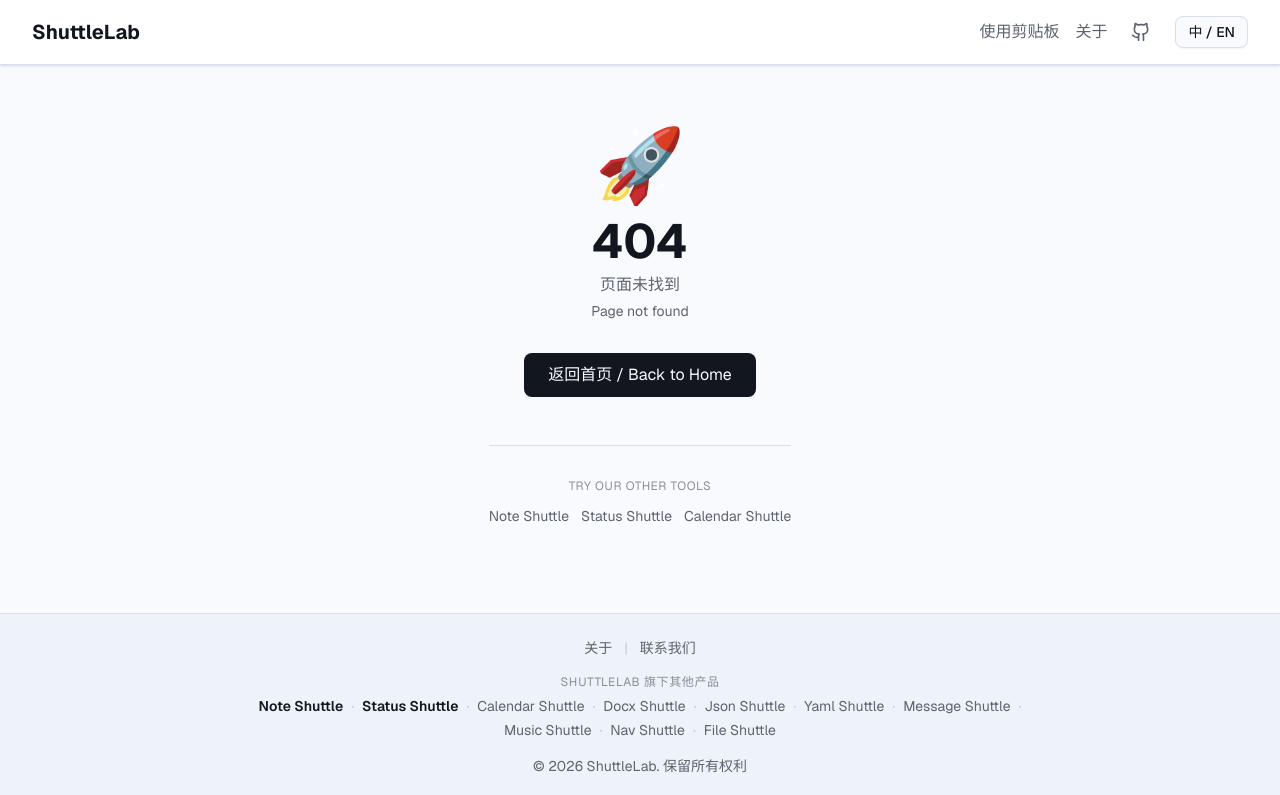
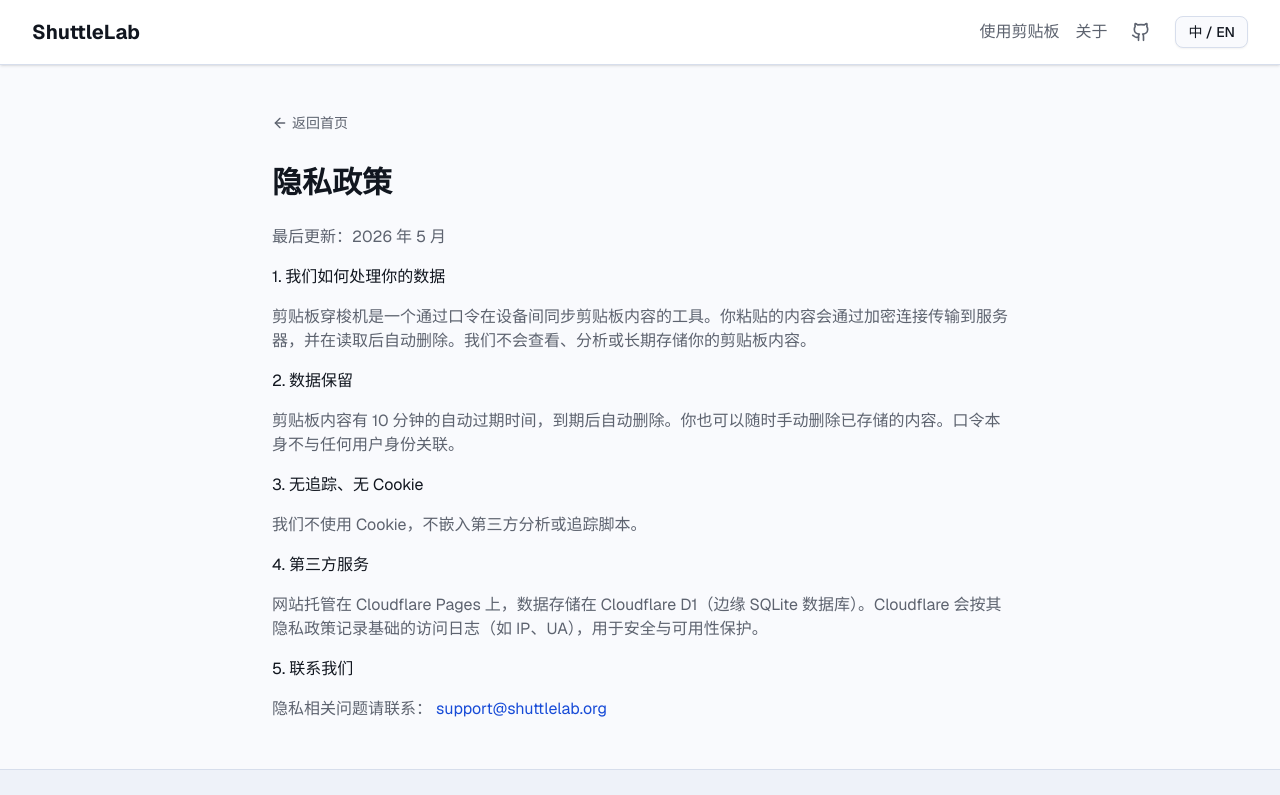
Before and after one commit to ShuttleLab/clipboard-shuttle, a Next.js app: page /privacy in a window 1280 px wide. Before the commit this address had no page. Shown: the top 795 px of the page. Built offline with nearby package versions, Linux system fonts and the light colour scheme.

Commit message:
feat: add privacy/terms pages + iOS input zoom fix
- New bilingual /privacy and /terms pages — handbook compliance gap
- globals.css: input font-size >= 16px (iOS zoom fix, WCAG-friendly)

```diff
--- a/app/globals.css
+++ b/app/globals.css
@@ -51,6 +51,9 @@
   }
   body {
     @apply bg-background text-foreground font-sans;
+  }
+  input, textarea, select {
+    font-size: max(1rem, 16px);
   }
 }
 
--- /dev/null
+++ b/app/privacy/page.tsx
@@ -0,0 +1,73 @@
+"use client";
+
+import Link from "next/link";
+import { ArrowLeft } from "lucide-react";
+import { useI18n } from "@/components/i18n-provider";
+
+export default function PrivacyPage() {
+  const { lang } = useI18n();
+  const zh = lang === "zh";
+  return (
+    <div className="max-w-3xl mx-auto px-4 py-12">
+      <Link
+        href="/"
+        className="inline-flex items-center gap-1 text-sm text-muted-foreground hover:text-foreground mb-8"
+      >
+        <ArrowLeft className="size-4" />
+        {zh ? "返回首页" : "Back to Home"}
+      </Link>
+      <h1 className="text-3xl font-bold mb-6">
+        {zh ? "隐私政策" : "Privacy Policy"}
+      </h1>
+      <div className="prose prose-sm dark:prose-invert max-w-none text-muted-foreground space-y-4">
+        <p>{zh ? "最后更新：2026 年 5 月" : "Last updated: May 2026"}</p>
+
+        <h2 className="text-foreground">
+          {zh ? "1. 我们如何处理你的数据" : "1. How we handle your data"}
+        </h2>
+        <p>
+          {zh
+            ? "剪贴板穿梭机是一个通过口令在设备间同步剪贴板内容的工具。你粘贴的内容会通过加密连接传输到服务器，并在读取后自动删除。我们不会查看、分析或长期存储你的剪贴板内容。"
+            : "Clipboard Shuttle is a tool for syncing clipboard content across devices using room codes. Your content is transmitted to the server over an encrypted connection and automatically deleted after retrieval. We never view, analyze, or permanently store your clipboard content."}
+        </p>
+
+        <h2 className="text-foreground">
+          {zh ? "2. 数据保留" : "2. Data retention"}
+        </h2>
+        <p>
+          {zh
+            ? "剪贴板内容有 10 分钟的自动过期时间，到期后自动删除。你也可以随时手动删除已存储的内容。口令本身不与任何用户身份关联。"
+            : "Clipboard content has a 10-minute auto-expiry and is deleted automatically. You can also manually delete stored content at any time. Room codes are not associated with any user identity."}
+        </p>
+
+        <h2 className="text-foreground">
+          {zh ? "3. 无追踪、无 Cookie" : "3. No tracking, no cookies"}
+        </h2>
+        <p>
+          {zh
+            ? "我们不使用 Cookie，不嵌入第三方分析或追踪脚本。"
+            : "We don't use cookies and don't embed any third-party analytics or tracking scripts."}
+        </p>
+
+        <h2 className="text-foreground">
+          {zh ? "4. 第三方服务" : "4. Third-party services"}
+        </h2>
+        <p>
+          {zh
+            ? "网站托管在 Cloudflare Pages 上，数据存储在 Cloudflare D1（边缘 SQLite 数据库）。Cloudflare 会按其隐私政策记录基础的访问日志（如 IP、UA），用于安全与可用性保护。"
+            : "The site is hosted on Cloudflare Pages, with data stored in Cloudflare D1 (edge SQLite database). Cloudflare records basic access logs (IP, UA) per its own privacy policy, used for security and reliability."}
+        </p>
+
+        <h2 className="text-foreground">
+          {zh ? "5. 联系我们" : "5. Contact"}
+        </h2>
+        <p>
+          {zh ? "隐私相关问题请联系：" : "For privacy inquiries, contact:"}{" "}
+          <a href="mailto:support@shuttlelab.org" className="text-primary">
+            support@shuttlelab.org
+          </a>
+        </p>
+      </div>
+    </div>
+  );
+}
--- /dev/null
+++ b/app/terms/page.tsx
@@ -0,0 +1,72 @@
+"use client";
+
+import Link from "next/link";
+import { ArrowLeft } from "lucide-react";
+import { useI18n } from "@/components/i18n-provider";
+
+export default function TermsPage() {
+  const { lang } = useI18n();
+  const zh = lang === "zh";
+  return (
+    <div className="max-w-3xl mx-auto px-4 py-12">
+      <Link
+        href="/"
+        className="inline-flex items-center gap-1 text-sm text-muted-foreground hover:text-foreground mb-8"
+      >
+        <ArrowLeft className="size-4" />
+        {zh ? "返回首页" : "Back to Home"}
+      </Link>
+      <h1 className="text-3xl font-bold mb-6">
+        {zh ? "服务条款" : "Terms of Service"}
+      </h1>
+      <div className="prose prose-sm dark:prose-invert max-w-none text-muted-foreground space-y-4">
+        <p>{zh ? "最后更新：2026 年 5 月" : "Last updated: May 2026"}</p>
+
+        <h2 className="text-foreground">
+          {zh ? "1. 服务说明" : "1. Service description"}
+        </h2>
+        <p>
+          {zh
+            ? "剪贴板穿梭机是一个免费的跨设备剪贴板同步工具，通过口令实现设备间的内容传输。本工具按「现状」提供，不对传输的完整性或可靠性作出保证。"
+            : "Clipboard Shuttle is a free cross-device clipboard sync tool that enables content transfer between devices using room codes. The service is provided \"as is\" without warranties of completeness or reliability."}
+        </p>
+
+        <h2 className="text-foreground">
+          {zh ? "2. 用户责任" : "2. User responsibilities"}
+        </h2>
+        <p>
+          {zh
+            ? "请仅传输你拥有合法权利处理的内容。请勿使用本工具传输违法、有害或侵权的内容。你应对通过你的口令传输的所有内容负责。"
+            : "Only transmit content you have the legal right to handle. Do not use this tool to transmit illegal, harmful, or infringing content. You are responsible for all content transmitted through your room code."}
+        </p>
+
+        <h2 className="text-foreground">
+          {zh ? "3. 免责声明" : "3. Disclaimer"}
+        </h2>
+        <p>
+          {zh
+            ? "本工具不对因使用本服务而产生的任何直接或间接损失负责，包括但不限于因内容传输失败或数据丢失而产生的损失。"
+            : "We are not liable for any direct or indirect damages arising from the use of the service, including but not limited to losses caused by failed content transmission or data loss."}
+        </p>
+
+        <h2 className="text-foreground">
+          {zh ? "4. 条款变更" : "4. Changes"}
+        </h2>
+        <p>
+          {zh
+            ? "我们保留随时更新本条款的权利。继续使用本服务即视为接受更新后的条款。"
+            : "We reserve the right to update these terms. Continued use of the service constitutes acceptance of the updated terms."}
+        </p>
+
+        <h2 className="text-foreground">
+          {zh ? "5. 联系我们" : "5. Contact"}
+        </h2>
+        <p>
+          <a href="mailto:support@shuttlelab.org" className="text-primary">
+            support@shuttlelab.org
+          </a>
+        </p>
+      </div>
+    </div>
+  );
+}
```
